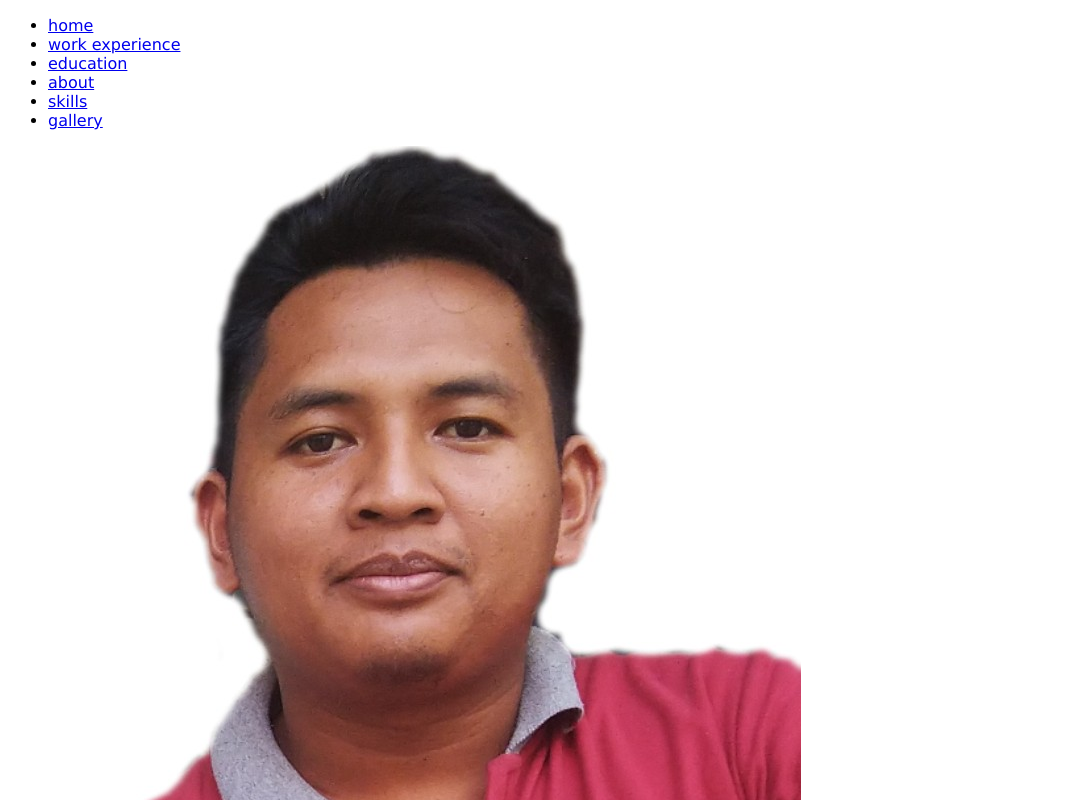
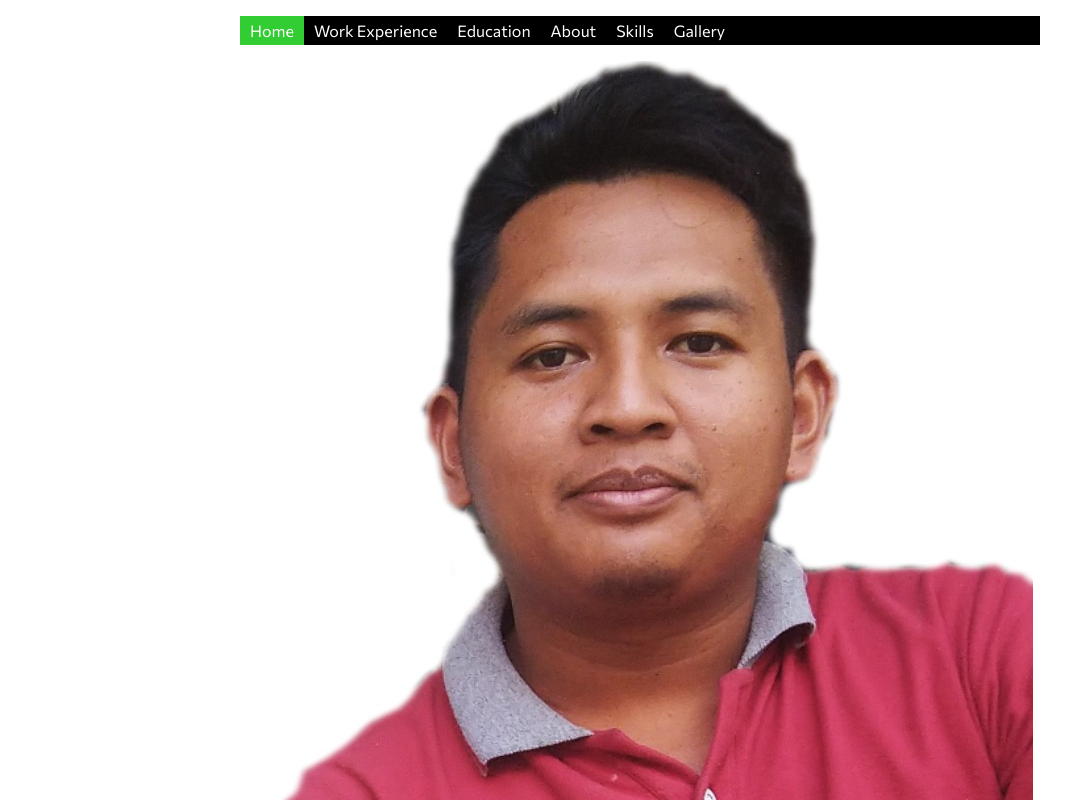
Before and after one commit to hadihudhoriDTSFE/latihan-membuat-template, a plain HTML site: page index.html in a window 1280 px wide. Shown: the top 800 px of the page, without its empty margins (0-1072 px from the left). Drawn offline with Linux system fonts and the light colour scheme.

Commit message:
navbar awal

```diff
--- a/asset/css/index.css
+++ b/asset/css/index.css
@@ -5,5 +5,34 @@
 }
 
 body {
-  font-family: 'Lucida Sans', sans-serif;
+  font-family: 'Commissioner', sans-serif;
+  margin: 0;
 }
+
+.container {
+  max-width: 800px;
+  margin: 0 auto;
+}
+
+.navbar {
+  padding: 0;
+  background-color: black;
+  overflow: hidden;
+}
+
+.item {
+  list-style: none;
+  float: left;
+}
+
+.item a {
+  padding: 5px 10px;
+  display: inline-block;
+  color: white;
+  text-transform: capitalize;
+  text-decoration: none;
+}
+
+.navbar .item:nth-child(1) {
+  background-color: limegreen;
+}
--- a/index.html
+++ b/index.html
@@ -5,6 +5,7 @@
     <meta charset="UTF-8">
     <meta name="viewport" content="width=device-width, initial-scale=1">
     <link rel="stylesheet" href="./asset/css/index.css"/>
+    <link href="https://fonts.googleapis.com/css2?family=Commissioner:wght@100;400;700&display=swap" rel="stylesheet"/>
     <title>portofolio</title>
 </head>
 
```
